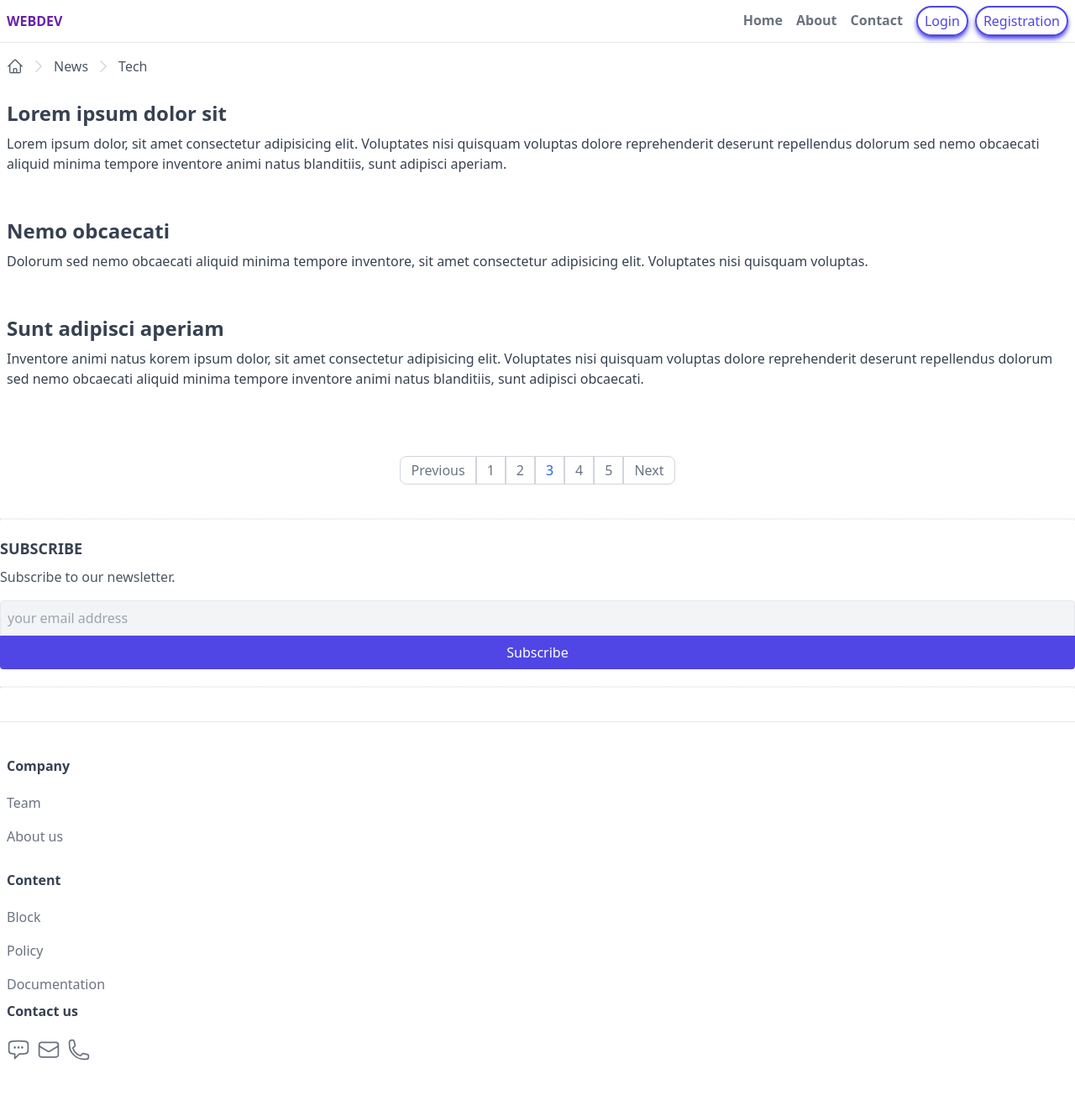
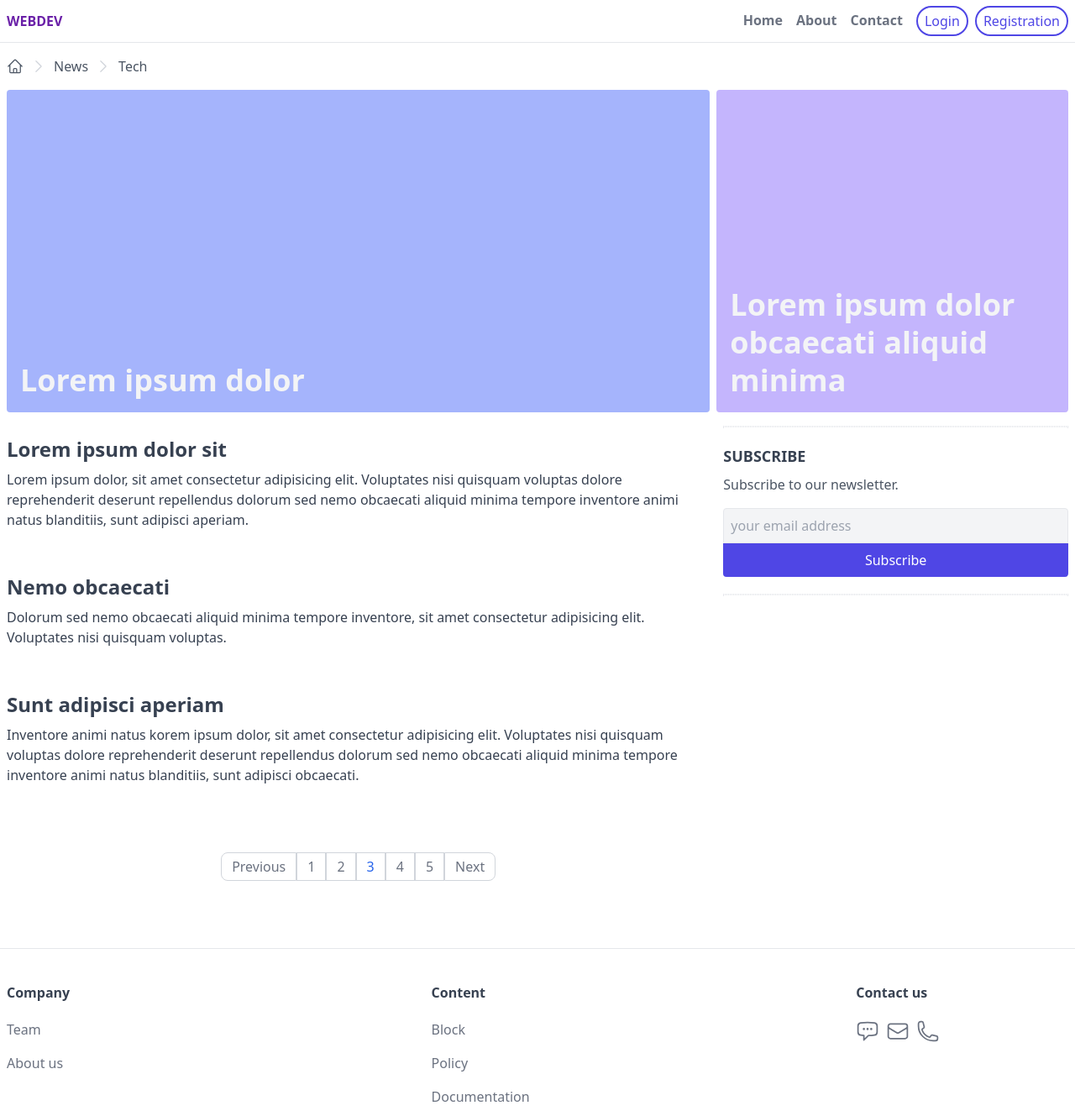
Before and after one commit to PesukarhuTG/tailwind-articles, a website: page index.html in a window 1280 px wide. Shown: the whole page at 84% size. Drawn offline with nearby package versions, Linux system fonts and the light colour scheme; files that its build step writes are made by us from their sources.

Commit message:
feat: add grid

```diff
--- a/index.html
+++ b/index.html
@@ -10,6 +10,7 @@
 </head>
 
 <body>
+  <div class="max-w-screen-xl mx-auto">
     <!-- header -->
     <header class="px-2 border-b flex items-center justify-between">
       <a class="uppercase font-bold text-purple-800" href="#">webDev</a>
@@ -29,7 +30,6 @@
       </nav>
     </header>
 
-  <main>
     <!-- breadcrumbs -->
     <div class="px-2 flex items-center">
       <div class="py-4 overflow-y-auto whitespace-nowrap flex items-center">
@@ -59,15 +59,34 @@
       </div>
     </div>
 
+    <!-- banners -->
+    <section class="px-2 flex space-x-2">
+      <a class="w-2/3 bg-indigo-300 h-96 mb-4 relative rounded inline-block overflow-hidden" href="#">
+        <div class="p-4 absolute bottom-0 left-0 z-20">
+          <h2 class="text-4xl font-semibold text-gray-100 leading-tight">Lorem ipsum dolor</h2>
+        </div>
+      </a>
+
+      <a class="w-1/3 bg-violet-300 h-96 mb-4 relative rounded inline-block overflow-hidden" href="#">
+        <div class="p-4 absolute bottom-0 left-0 z-20">
+          <h2 class="text-4xl font-semibold text-gray-100 leading-tight">Lorem ipsum dolor obcaecati aliquid minima</h2>
+        </div>
+      </a>
+    </section>
+
+    <main class="flex">
+      <div class="w-2/3">
         <!-- article cards -->
         <section class="px-2">
           <a class="block mb-10" href="#">
             <div class="flex">
               <div>
                 <h3 class="mt-3 mb-2 text-gray-700 font-bold text-2xl">Lorem ipsum dolor sit</h3>
-            <p class="text-gray-700">Lorem ipsum dolor, sit amet consectetur adipisicing elit. Voluptates nisi quisquam
+                <p class="text-gray-700">Lorem ipsum dolor, sit amet consectetur adipisicing elit. Voluptates nisi
+                  quisquam
                   voluptas dolore
-              reprehenderit deserunt repellendus dolorum sed nemo obcaecati aliquid minima tempore inventore animi natus
+                  reprehenderit deserunt repellendus dolorum sed nemo obcaecati aliquid minima tempore inventore animi
+                  natus
                   blanditiis, sunt adipisci aperiam.</p>
               </div>
             </div>
@@ -77,7 +96,8 @@
             <div class="flex">
               <div>
                 <h3 class="mt-3 mb-2 text-gray-700 font-bold text-2xl">Nemo obcaecati</h3>
-            <p class="text-gray-700">Dolorum sed nemo obcaecati aliquid minima tempore inventore, sit amet consectetur
+                <p class="text-gray-700">Dolorum sed nemo obcaecati aliquid minima tempore inventore, sit amet
+                  consectetur
                   adipisicing elit. Voluptates nisi quisquam
                   voluptas.</p>
               </div>
@@ -91,13 +111,13 @@
                 <p class="text-gray-700">Inventore animi natus korem ipsum dolor, sit amet consectetur adipisicing elit.
                   Voluptates nisi quisquam
                   voluptas dolore
-              reprehenderit deserunt repellendus dolorum sed nemo obcaecati aliquid minima tempore inventore animi natus
+                  reprehenderit deserunt repellendus dolorum sed nemo obcaecati aliquid minima tempore inventore animi
+                  natus
                   blanditiis, sunt adipisci obcaecati.</p>
               </div>
             </div>
           </a>
         </section>
-
 
         <!-- pagination -->
         <div class="mt-20 mb-10">
@@ -111,7 +131,9 @@
             <li><a class="pagination-item rounded-r-lg" href="#">Next</a></li>
           </ul>
         </div>
+      </div>
 
+      <div class="w-1/3 px-2">
         <!-- devider -->
         <div class="border border-dotted"></div>
 
@@ -126,13 +148,14 @@
 
         <!-- devider -->
         <div class="border border-dotted"></div>
+      </div>
 
     </main>
 
     <!-- footer -->
     <footer class="border-t mt-10 py-10 px-2">
-    <div>
-      <div class="mb-5">
+      <div class="flex">
+        <div class="mb-5 w-2/5">
           <h6 class="font-semibold text-gray-700 mb-3">Company</h6>
           <ul>
             <li><a class="footer-link" href="#">Team</a></li>
@@ -140,7 +163,7 @@
           </ul>
         </div>
 
-      <div>
+        <div class="w-2/5">
           <h6 class="font-semibold text-gray-700 mb-3">Content</h6>
           <ul>
             <li><a class="inline-block text-gray-500 py-2 hover:underline decoration-gray-700 underline-offset-2"
@@ -150,11 +173,12 @@
           </ul>
         </div>
 
-      <div>
+        <div class="w-1/5">
           <h6 class="font-semibold text-gray-700 mb-3">Contact us</h6>
           <ul class="flex">
             <li class="mr-2">
-            <a class="inline-block text-gray-500 py-2 hover:underline decoration-gray-700 underline-offset-2" href="#">
+              <a class="inline-block text-gray-500 py-2 hover:underline decoration-gray-700 underline-offset-2"
+                href="#">
                 <svg xmlns="http://www.w3.org/2000/svg" fill="none" viewBox="0 0 24 24" stroke-width="1.5"
                   stroke="currentColor" class="w-7 h-7">
                   <path stroke-linecap="round" stroke-linejoin="round"
@@ -185,8 +209,7 @@
 
       </div>
     </footer>
-
-
+  </div>
 </body>
 
 </html>
--- a/src/main.css
+++ b/src/main.css
@@ -7,7 +7,7 @@
 }
 
 .header-btn {
-  @apply ml-2 py-1 px-2 border-2 rounded-full border-indigo-600 text-indigo-600 shadow-md shadow-indigo-600 hover:text-white hover:bg-indigo-800;
+  @apply ml-2 py-1 px-2 border-2 rounded-full border-indigo-600 text-indigo-600 hover:text-white hover:bg-indigo-800;
 }
 
 @layer components {
```
Lines whose indentation alone changed are shown as unchanged.
